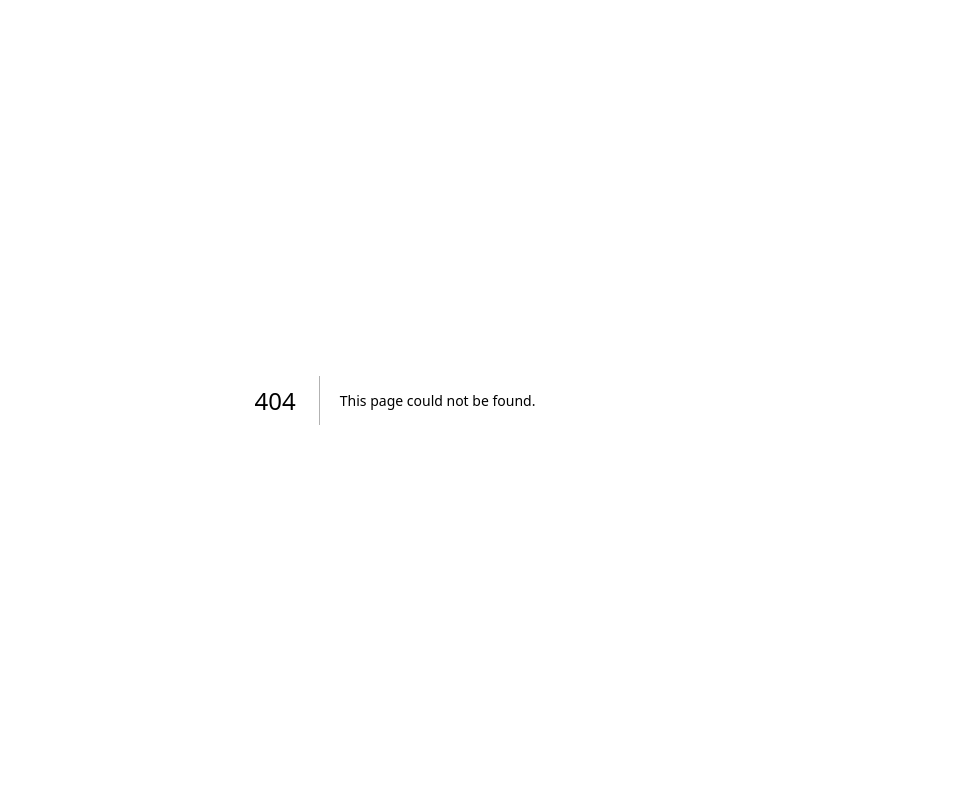
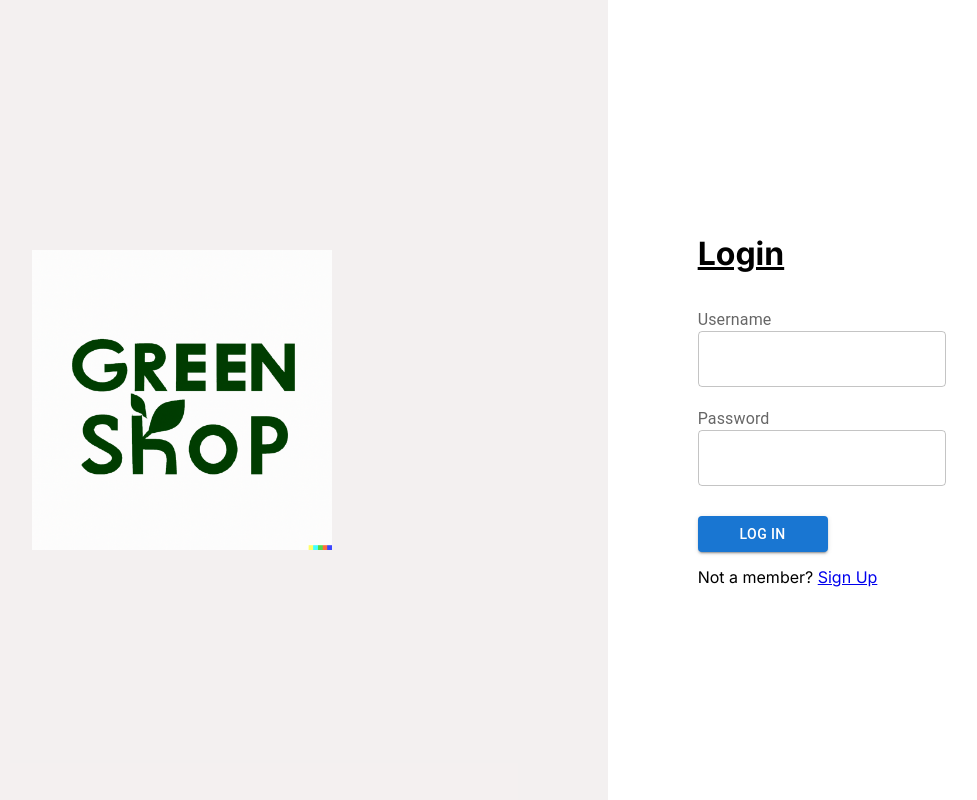
Before and after one commit to Valor-mmm/frontend-farmers, a Next.js app: page /login in a window 1280 px wide. Before the commit this address had no page. Shown: the whole page, without its empty margins (245-1222 px from the left). Built offline with nearby package versions, Linux system fonts and the light colour scheme.

Commit message:
Add simple login page

```diff
--- /dev/null
+++ b/src/app/login/page.tsx
@@ -0,0 +1,80 @@
+"use client";
+
+import {
+  Box,
+  Grid,
+  Stack,
+  TextField,
+  FormControl,
+  FormLabel,
+  Button,
+} from "@mui/material";
+import Link from "next/link";
+
+const Login = () => {
+  return (
+    <main style={{ width: "100%", height: "100%" }}>
+      <Grid container width="100%" height="100%">
+        <Grid item xs={8} width="100%" height="100%">
+          <Box
+            sx={{
+              backgroundColor: "#f1ededce",
+              display: "flex",
+              justifyContent: "center",
+              alignItems: "center",
+              width: "100%",
+              height: "100%",
+            }}
+          >
+            <img
+              src="/images/logo.png"
+              alt="square logo"
+              style={{ maxWidth: "300px", maxHeight: "300px" }}
+            />
+          </Box>
+        </Grid>
+        <Grid
+          item
+          xs={4}
+          display="flex"
+          alignItems="center"
+          justifyContent="center"
+          flexDirection="column"
+        >
+          <Box
+            sx={{
+              justifyContent: "flex-start",
+              padding: "8px",
+              display: "flex",
+              flexDirection: "column",
+            }}
+          >
+            <h1 style={{ textDecoration: "underline", marginBottom: "35px" }}>
+              Login
+            </h1>
+            <FormControl>
+              <FormLabel>Username</FormLabel>
+              <TextField variant="outlined" />
+            </FormControl>
+            <FormControl style={{ marginTop: "20px" }}>
+              <FormLabel>Password</FormLabel>
+              <TextField variant="outlined" />
+            </FormControl>
+            <Button
+              variant="contained"
+              color="primary"
+              style={{ marginTop: "30px", maxWidth: "130px" }}
+            >
+              Log in
+            </Button>
+            <Box sx={{ marginTop: "15px" }}>
+              Not a member? <Link href="/register/step01">Sign Up</Link>
+            </Box>
+          </Box>
+        </Grid>
+      </Grid>
+    </main>
+  );
+};
+
+export default Login;
```
